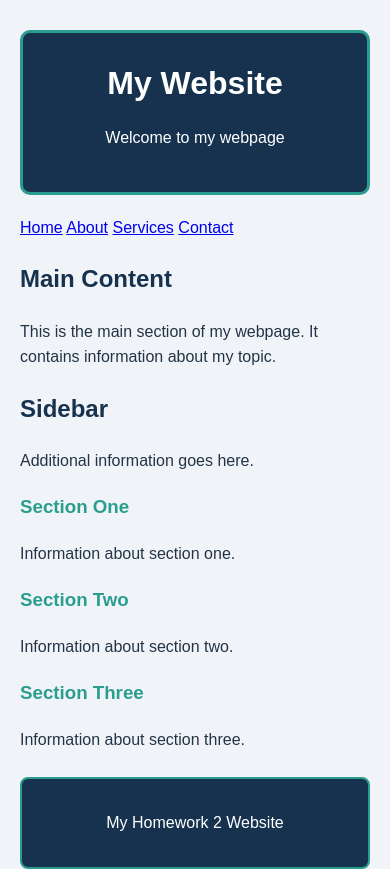
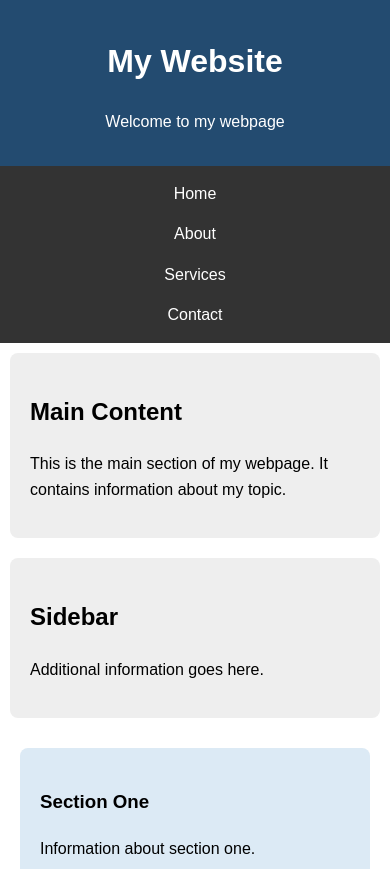
Before and after one commit to DReliford89/WebDev, a plain HTML site: page index.html in a window 390 px wide. Shown: the top 869 px of the page. Drawn offline with Linux system fonts and the light colour scheme.

Commit message:
Updated CSS with responsive Flexbox, Grid, and media queries

```diff
--- a/style.css
+++ b/style.css
@@ -1,102 +1,113 @@
-/* Overall page styling — type selector */
+/* General styling */
 * {
     box-sizing: border-box;
 }
 
 body {
+    margin: 0;
     font-family: Arial, sans-serif;
-    background-color: #F0F4F8;
-    color: #243447;
-    margin: 0;
-    padding: 20px;
     line-height: 1.6;
 }
 
-/* Header styling — type selector */
+/* Header */
 header {
-    background-color: #16324F;
-    color: #FFFFFF;
+    background-color: #234b70;
+    color: white;
     text-align: center;
-    margin: 10px 0 20px;
     padding: 25px;
-    border: 3px solid #2A9D8F;
-    border-radius: 10px;
 }
 
-h1 {
-    color: #FFFFFF;
-    margin: 0 0 10px;
+/* Navigation using Flexbox */
+nav {
+    display: flex;
+    justify-content: center;
+    gap: 25px;
+    background-color: #333;
+    padding: 15px;
 }
 
-h2 {
-    color: #16324F;
+nav a {
+    color: white;
+    text-decoration: none;
 }
 
-h3 {
-    color: #2A9D8F;
+/* Main layout using CSS Grid */
+.container {
+    display: grid;
+    grid-template-columns: 2fr 1fr;
+    gap: 20px;
+    padding: 20px;
 }
 
-/* Navigation — class selector */
-.site-nav {
-    text-align: center;
-    background-color: #D8F3EF;
-    margin: 20px 0;
-    padding: 15px;
-    border: 2px solid #2A9D8F;
+.content, .sidebar {
+    background-color: #eeeeee;
+    padding: 20px;
     border-radius: 8px;
 }
 
-.site-nav a {
-    color: #16324F;
-    font-weight: bold;
-    text-decoration: none;
-    margin: 0 12px;
+/* Cards using Flexbox */
+.cards {
+    display: flex;
+    gap: 20px;
+    padding: 20px;
 }
 
-/* Section styling — ID selectors */
-#about,
-#hobbies,
-#favorite {
-    background-color: #FFFFFF;
-    margin: 20px 0;
-    padding: 22px;
-    border: 2px solid #2A9D8F;
+.card {
+    flex: 1;
+    min-width: 0;
+    background-color: #dceaf5;
+    padding: 20px;
     border-radius: 8px;
 }
 
-#about h2,
-#hobbies h2,
-#favorite h2 {
-    border-bottom: 2px solid #D8F3EF;
-    padding-bottom: 8px;
+/* Footer */
+footer {
+    background-color: #234b70;
+    color: white;
+    text-align: center;
+    padding: 15px;
 }
 
-li {
-    margin: 8px 0;
+/* Tablet layout - 768px */
+@media screen and (max-width: 768px) {
+    .container {
+        grid-template-columns: 1fr;
+    }
+
+    .cards {
+        flex-wrap: wrap;
+    }
+
+    .card {
+        flex: 1 1 45%;
+    }
+
+    nav {
+        flex-wrap: wrap;
+        gap: 15px;
+    }
 }
 
-/* Image area */
-figure {
-    text-align: center;
-    margin: 25px 0;
-    padding: 15px;
-    border: 2px solid #2A9D8F;
-    border-radius: 8px;
-    background-color: #FFFFFF;
+/* Mobile layout - 320px */
+@media screen and (max-width: 480px) {
+    nav {
+        flex-direction: column;
+        align-items: center;
+    }
+
+    .cards {
+        flex-direction: column;
+    }
+
+    .card {
+        width: 100%;
+    }
+
+    header {
+        padding: 15px;
+    }
+
+    .container {
+        padding: 10px;
+    }
 }
-
-img {
-    max-width: 100%;
-    height: auto;
-}
-
-/* Footer styling */
-footer {
-    background-color: #16324F;
-    color: #FFFFFF;
-    text-align: center;
-    margin: 25px 0 0;
-    padding: 15px;
-    border: 2px solid #2A9D8F;
-    border-radius: 8px;
-}
```
